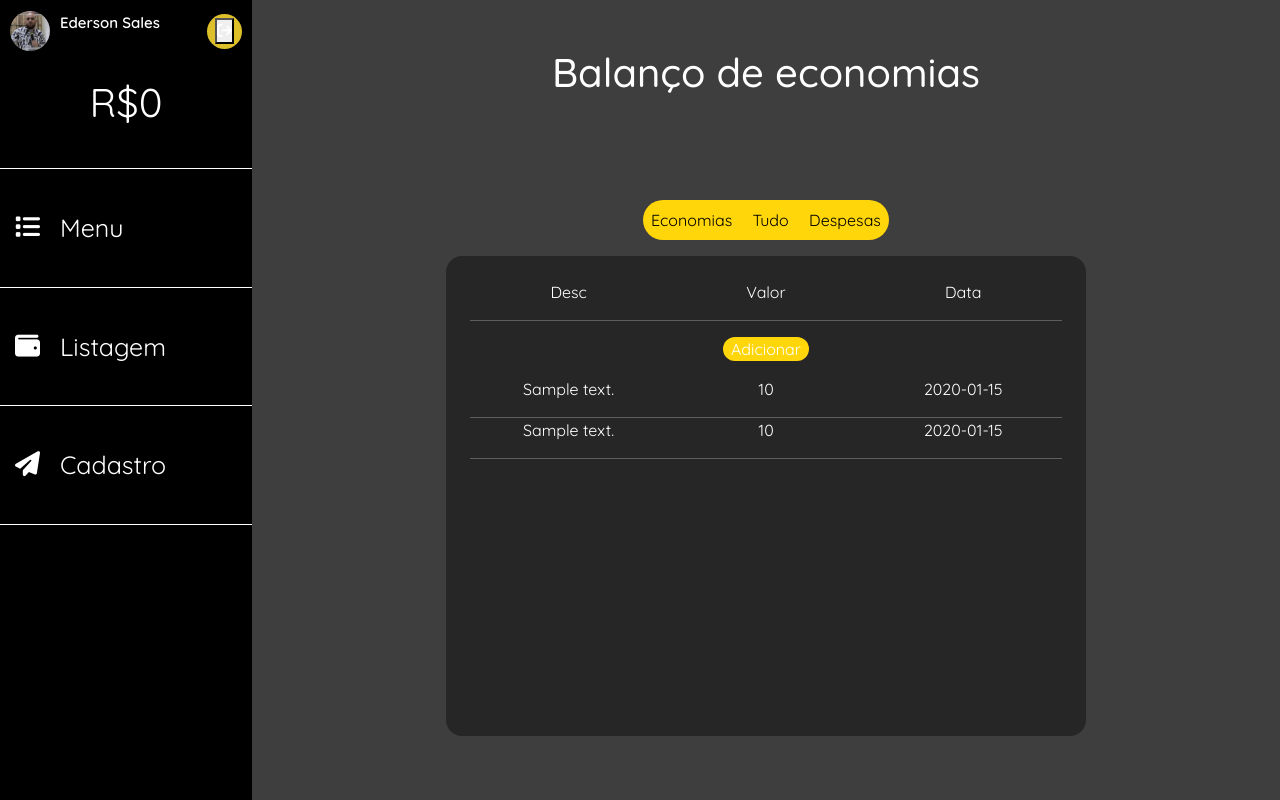
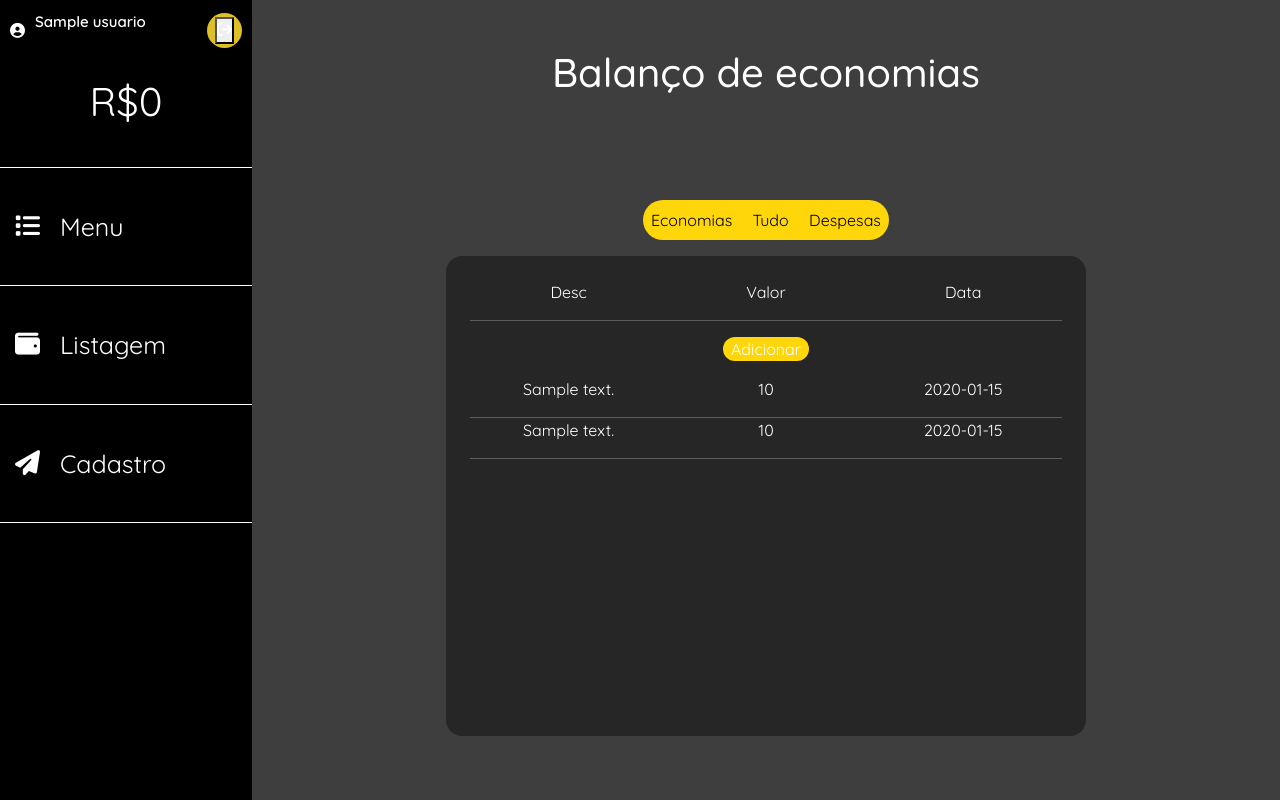
Before and after one commit to Edmig1/CashFlow-Flask, a Flask app: page /listagem in a window 1280 px wide. Run offline with Flask 3, Linux system fonts and the light colour scheme; the visitor is signed in with stand-in values (Sample User, id 1); tables that the repository leaves empty hold one stand-in row (values such as "Sample post"); some libraries are stand-ins or nearby versions.

Commit message:
nome customizado

```diff
--- a/conexao/app.py
+++ b/conexao/app.py
@@ -52,6 +52,7 @@ def geral():
 @app.route('/listagem')
 def listagem():
     soma = 0
+    nome = Usuario.query.filter_by(id=session['id'])
     despesas = Despesas.query.with_entities(Receitas).filter_by(id_usuario=session['id']).all()
     receitas = Receitas.query.with_entities(Despesas).filter_by(id_usuario=session['id']).all()
     for receita in receitas:
@@ -70,7 +71,7 @@ def listagem():
     for despesa in selecao_despesas:
         dados.append(despesa)
 
-    return render_template('Listagem.html', despesas=selecao_despesas, receitas=selecao_receitas, tudo=dados, soma=soma, porcentagem=porcentagem)
+    return render_template('Listagem.html', despesas=selecao_despesas, receitas=selecao_receitas, tudo=dados, soma=soma, porcentagem=porcentagem, nome=nome)
 
 @app.route('/config')
 def config():
@@ -128,6 +129,7 @@ def criar_user():
 
 @app.route('/cadastrolista')
 def cadastrolista():
+    nome = Usuario.query.filter_by(id=session['id'])
     soma = 0
     despesas = Despesas.query.with_entities(Receitas).filter_by(id_usuario=session['id']).all()
     receitas = Receitas.query.with_entities(Despesas).filter_by(id_usuario=session['id']).all()
@@ -136,7 +138,7 @@ def cadastrolista():
     for despesa in despesas:
         soma += despesa.valor
     porcentagem = round((soma / 3400) * 100)
-    return render_template('CadastroListagem.html', soma=soma, porcentagem=porcentagem)
+    return render_template('CadastroListagem.html', soma=soma, porcentagem=porcentagem, nome=nome)
 
 @app.route('/cadastro_despesa', methods=['POST'])
 def cadastro_despesa():
--- a/conexao/templates/CadastroListagem.html
+++ b/conexao/templates/CadastroListagem.html
@@ -22,8 +22,8 @@
         <div class="divperfil">
             <div class="divnome">
                 <div>
-                    <img class="maurilo" src="imgs/maurilo.png" alt="">
-                    <p>Murilo Marques</p>
+                    <i id="perfil" class="fa-solid fa-circle-user"></i>
+                <p class="nome">{{nome[0]['nome']}}</p>
                 </div>
                 <div class="divsino">
                     <form action="{{ url_for('logout') }}" method="post">
--- a/conexao/templates/Listagem.html
+++ b/conexao/templates/Listagem.html
@@ -17,8 +17,8 @@
         <div class="divperfil">
             <div class="divnome">
                 <div>
-                    <img class="maurilo" src="/static/imgs/derso.jpg" alt="">
-                <p>Ederson Sales</p>
+                    <i id="perfil" class="fa-solid fa-circle-user"></i>
+                <p class="nome">{{nome[0]['nome']}}</p>
                 </div>
                 <div class="divsino">
                     <form action="{{ url_for('logout') }}" method="post">
```
